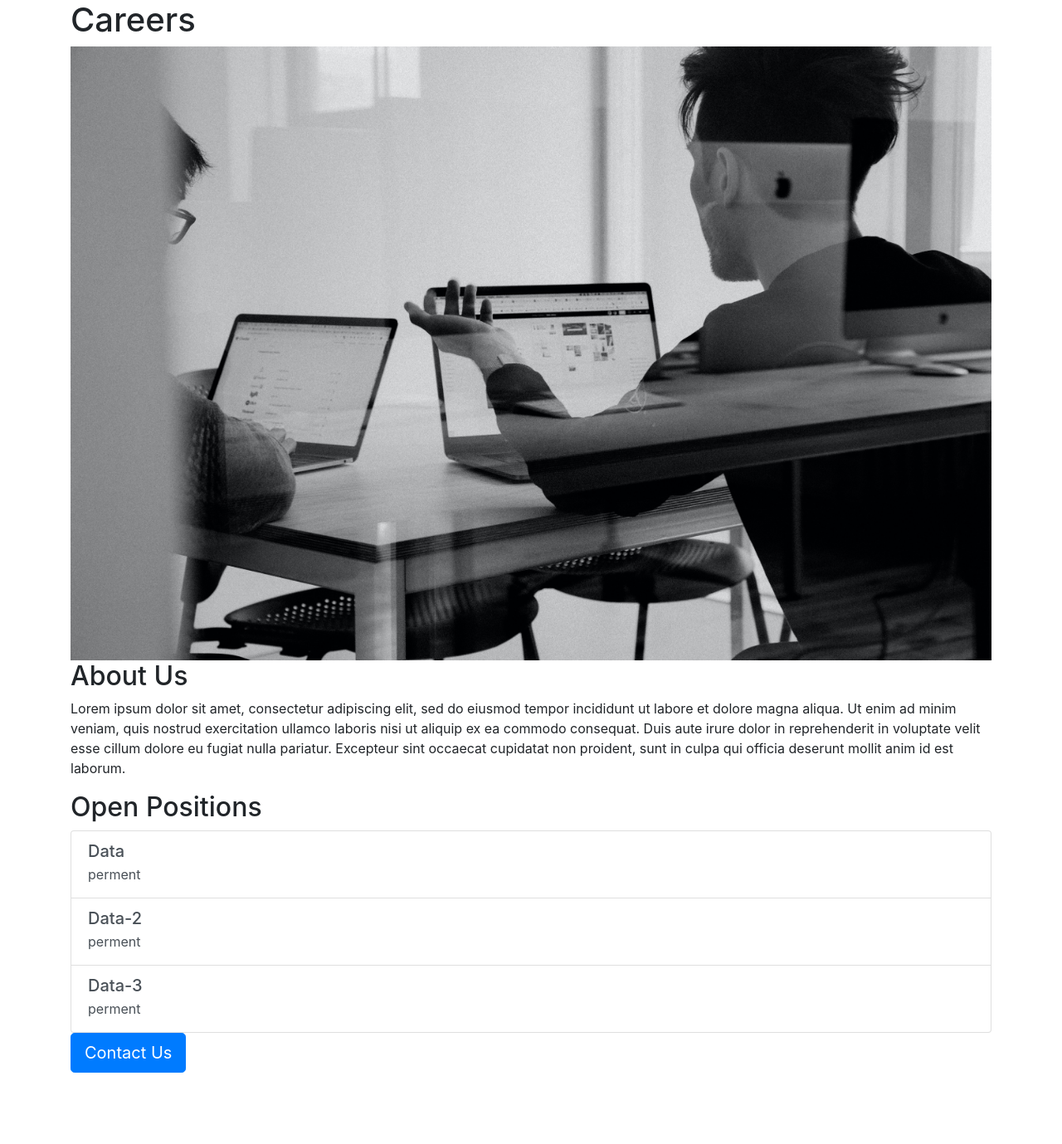
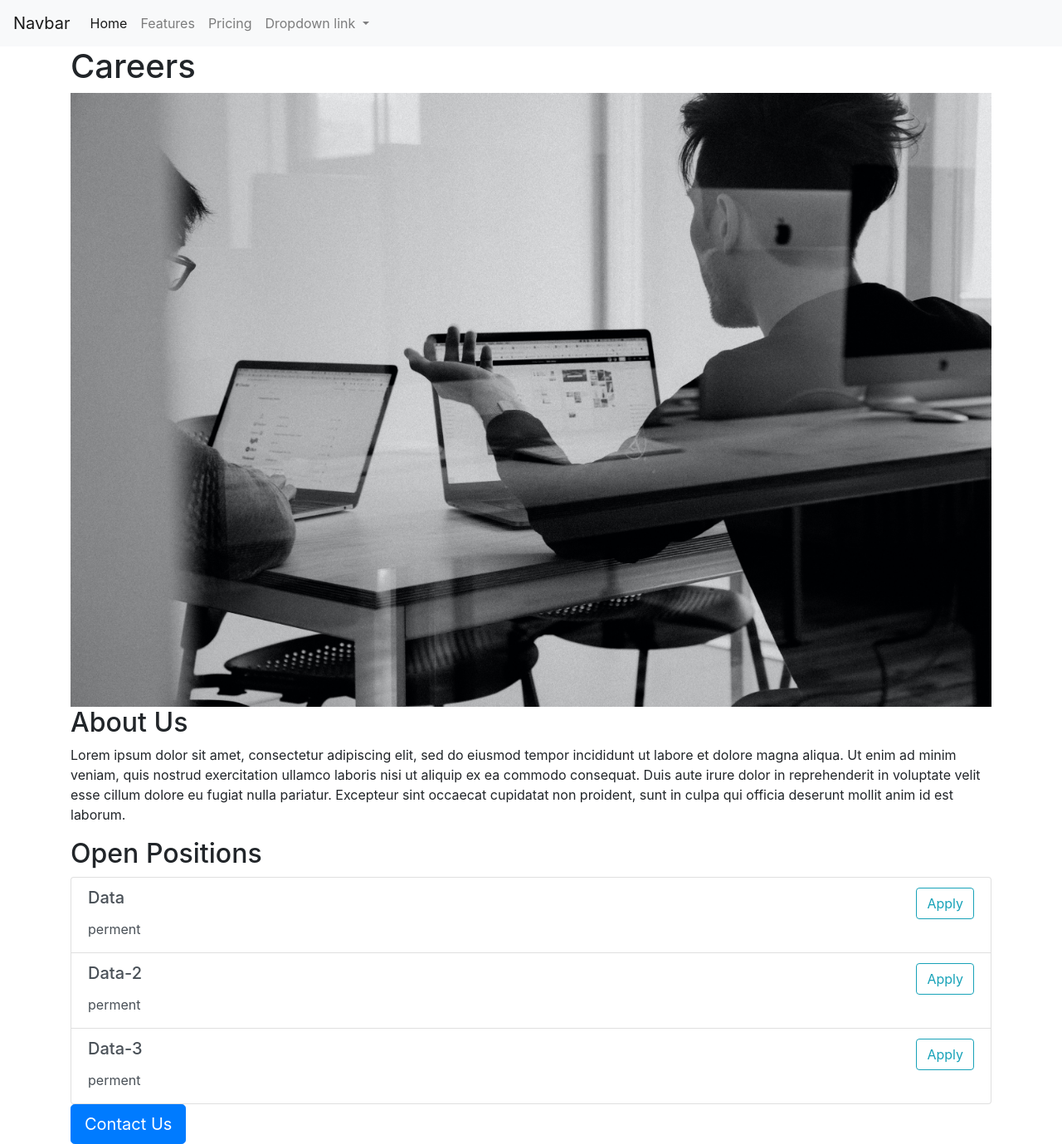
Before and after one commit to SHENEL98/pythonWebSite, a Flask app: page / in a window 1280 px wide. Shown: the whole page at 83% size. Before the commit the page ends 1293 px from the top, so only its background shows below. Run offline with Flask 2, Linux system fonts and the light colour scheme.

Commit message:
Functional and Aesthetic improvements

```diff
--- a/templates/home.html
+++ b/templates/home.html
@@ -7,9 +7,10 @@
     <!-- Bootstrap CSS -->
     <link rel="stylesheet" href="https://cdn.jsdelivr.net/npm/bootstrap@4.6.2/dist/css/bootstrap.min.css" integrity="sha384-xOolHFLEh07PJGoPkLv1IbcEPTNtaed2xpHsD9ESMhqIYd0nLMwNLD69Npy4HI+N" crossorigin="anonymous">
 
-    <title>Hello, world!</title>
+    <title>Career</title>
   </head>
   <body>
+    {% include 'nav.html'%}
     <div class="container">
 
       <h1>Careers</h1>
@@ -29,17 +30,21 @@
 
       <div class="list-group">
    {% for job in jobs %}
-  <a href="#" class="list-group-item list-group-item-action">
+  <div class="list-group-item list-group-item-action">
     <div class="d-flex w-100 justify-content-between">
       <h5 class="mb-1">{{job['title']}}</h5>
-
+      <a href="mailto:wsakurera@gmail.com?subject=Apply%20for%20{{job['title']}}&body=Name%20%3A%20%3CYour%20name%3E%0D%0A%0D%0ACV%20link%20%3A%20%3CLink%20to%20CV%3E%0D%0A%0D%0ALinkdin%20%3A%20%3CLink%20to%20your%20profile%20in%20Linkdin%3E">
+        <button type="button" class="btn btn-outline-info">Apply</button>
+      </a>
     </div>
     <p class="mb-1">{{job['type']}}</p>
-  </a>
+
+  </div>
   {% endfor %}
 </div>
+      <a href="mailto:wsakurera@gmail.com?subject=Contat%20us&body=Name%20%3A%20%3CYour%20name%3E%0D%0A%0D%0AQuestion%20%3A%20%3Cyour%20question%3E">
   <button type="button" class="btn btn-primary btn-lg">Contact Us</button>
-
+      </a>
     </div>
 
     <script src="https://cdn.jsdelivr.net/npm/jquery@3.5.1/dist/jquery.slim.min.js" integrity="sha384-DfXdz2htPH0lsSSs5nCTpuj/zy4C+OGpamoFVy38MVBnE+IbbVYUew+OrCXaRkfj" crossorigin="anonymous"></script>
--- /dev/null
+++ b/templates/nav.html
@@ -0,0 +1,30 @@
+<nav class="navbar navbar-expand-lg navbar-light bg-light fixed-top">
+  <a class="navbar-brand" href="#">Navbar</a>
+  <button class="navbar-toggler" type="button" data-toggle="collapse" data-target="#navbarNavDropdown" aria-controls="navbarNavDropdown" aria-expanded="false" aria-label="Toggle navigation">
+    <span class="navbar-toggler-icon"></span>
+  </button>
+  <div class="collapse navbar-collapse" id="navbarNavDropdown">
+    <ul class="navbar-nav">
+      <li class="nav-item active">
+        <a class="nav-link" href="#">Home <span class="sr-only">(current)</span></a>
+      </li>
+      <li class="nav-item">
+        <a class="nav-link" href="#">Features</a>
+      </li>
+      <li class="nav-item">
+        <a class="nav-link" href="#">Pricing</a>
+      </li>
+      <li class="nav-item dropdown">
+        <a class="nav-link dropdown-toggle" href="#" role="button" data-toggle="dropdown" aria-expanded="false">
+          Dropdown link
+        </a>
+        <div class="dropdown-menu">
+          <a class="dropdown-item" href="#">Action</a>
+          <a class="dropdown-item" href="#">Another action</a>
+          <a class="dropdown-item" href="#">Something else here</a>
+        </div>
+      </li>
+    </ul>
+  </div>
+</nav>
+<div style="height:56px"></div>
```
Also changed, not shown: README.md, 1 other file.
